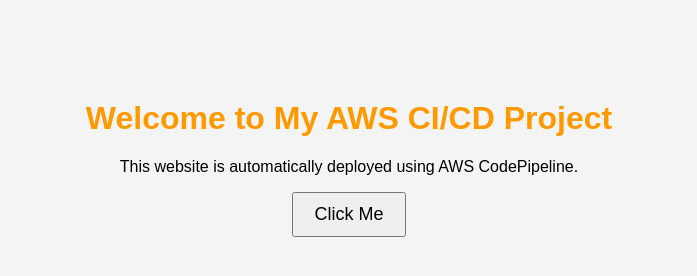
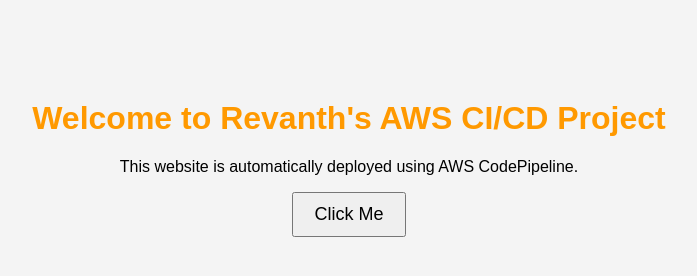
Before and after one commit to Revanth-cloud25/aws-codepipeline-s3-project, a plain HTML site: page index.html in a window 1280 px wide. Shown: the whole page, without its empty margins (291-988 px from the left). Drawn offline with Linux system fonts and the light colour scheme.

Commit message:
Updated homepage

```diff
--- a/index.html
+++ b/index.html
@@ -6,7 +6,7 @@
 </head>
 <body>
 
-<h1>Welcome to My AWS CI/CD Project</h1>
+<h1>Welcome to Revanth's AWS CI/CD Project</h1>
 
 <p>This website is automatically deployed using AWS CodePipeline.</p>
 
```
